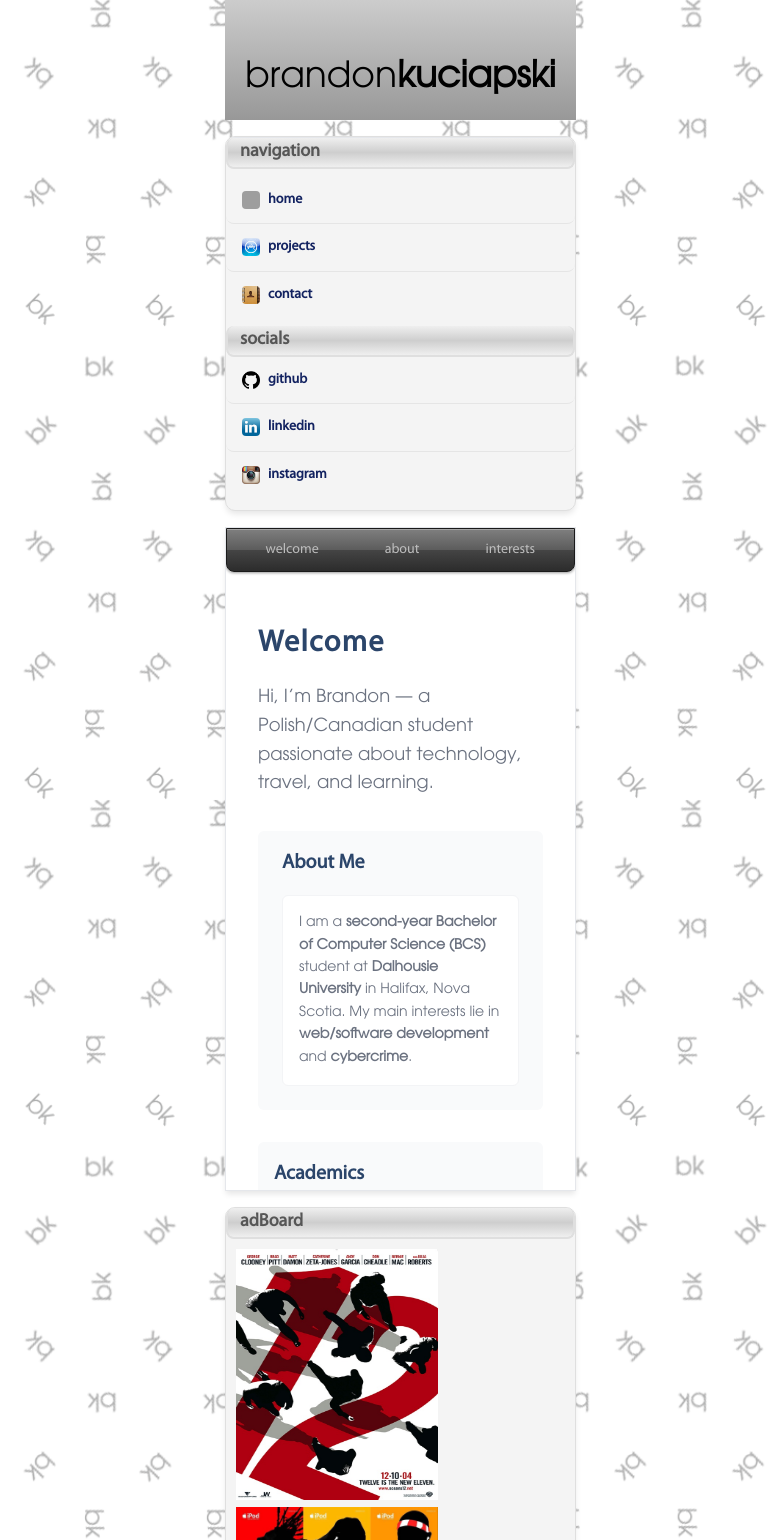
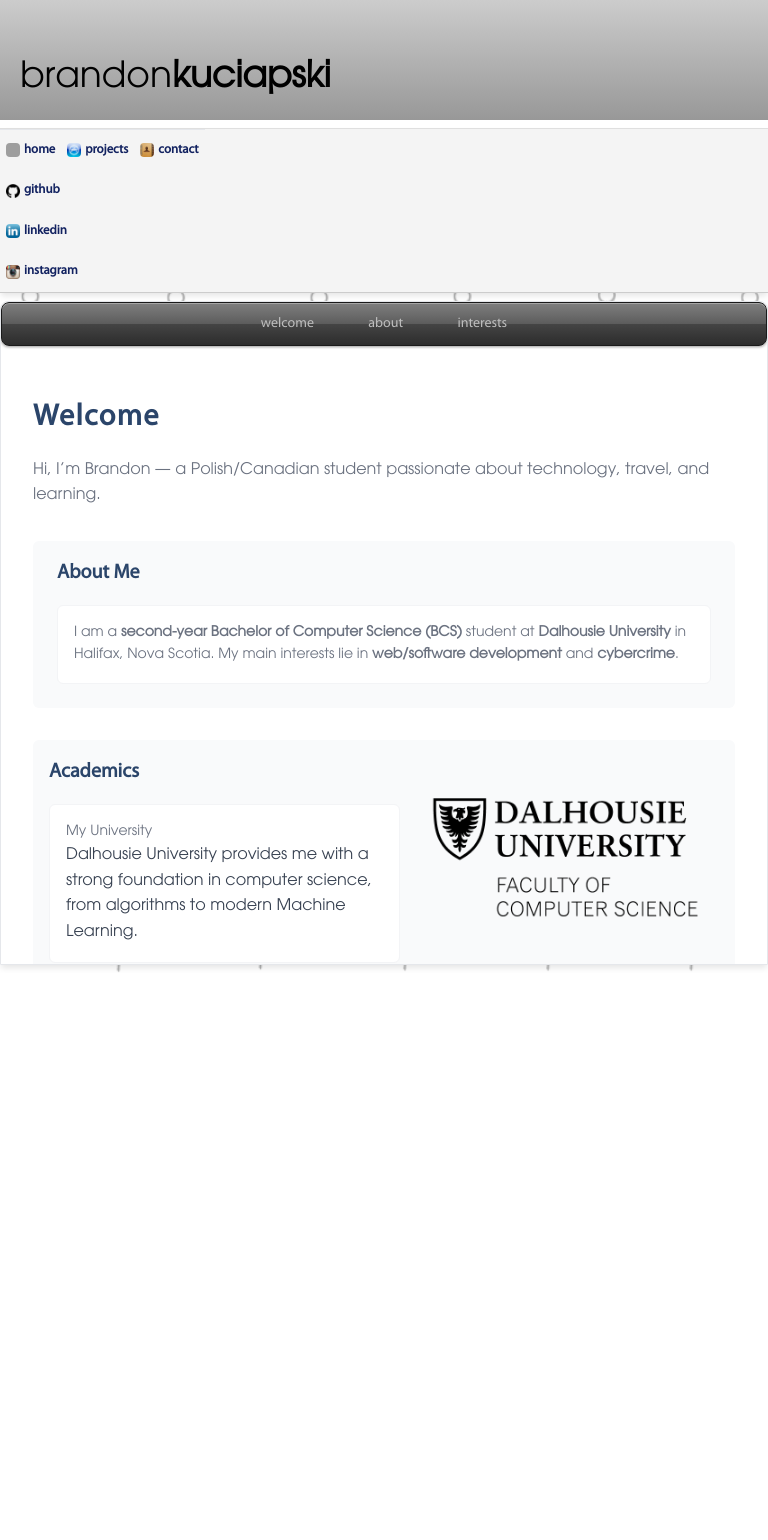
Before and after one commit to Huzarzy1/huzarzycom, a React (Create React App) app: page / in a window 768 px wide. Shown: the top 1540 px of the page. After the commit the page ends 973 px from the top, so only its background shows below. Built offline with nearby package versions, Linux system fonts and the light colour scheme; grey boxes are pictures that could not be loaded.

Commit message:
fix responsive view

```diff
--- a/package.json
+++ b/package.json
@@ -15,7 +15,7 @@
     "web-vitals": "^4.2.4"
   },
   "scripts": {
-    "start": "set PORT=2006 && react-scripts start",
+    "start": "set \"HOST=0.0.0.0\" && set PORT=2006 && react-scripts start",
     "predeploy": "npm run build",
     "deploy": "gh-pages -d build",
     "build": "react-scripts build",
--- a/src/styles/Adboard.css
+++ b/src/styles/Adboard.css
@@ -12,13 +12,12 @@
   border-radius: 10px;
   border: 1px solid #dfdfdf;
   box-shadow: 0 4px 6px -1px rgba(0, 0, 0, 0.1);
-  height: calc(100vh - 220px);
+  height: calc(100vh - 300px);
   overflow: hidden;
 }
 
 .adboard-content {
   /* padding: 24px; */
-  height: 100%;
   overflow-y: auto;
 }
 
--- a/src/styles/App.css
+++ b/src/styles/App.css
@@ -1,24 +1,4 @@
-.app-layout {
-  display: grid;
-  grid-template-columns: 224px 1fr 224px;
-  grid-template-rows: auto 1fr;
-  grid-template-areas:
-    "header header header"
-    "navbar main adboard";
-  min-height: 100vh;
-  gap: 16px;
-  padding-bottom: 0px;
-  padding-top: 0px;
-  padding-left: 225px;
-  padding-right: 225px;
-  position: relative;
-  z-index: 1;
-  background-image: url('../assets/bk-bg2.png');
-  background-size: cover;
-  background-position: center;
-  background-attachment: fixed;
-}
-
+/* GLOBAL RESETS */
 * {
   margin: 0;
   padding: 0;
@@ -34,3 +14,105 @@
 body::-webkit-scrollbar {
   display: none;
 }
+
+/* ===========================
+   DESKTOP LAYOUT (default)
+   =========================== */
+.app-layout {
+  display: grid;
+  grid-template-columns: 224px 1fr 224px;
+  grid-template-rows: auto 1fr;
+  grid-template-areas:
+    "header header header"
+    "navbar main adboard";
+
+  min-height: 100vh;
+
+  gap: 16px;
+  padding: 0 225px;
+
+  background-image: url('../assets/bk-bg2.png');
+  background-size: cover;
+  background-position: center;
+  background-attachment: fixed;
+
+  position: relative;
+  z-index: 1;
+}
+
+/* ===========================
+   WIDE DESKTOP (>= 1600px)
+   Replaces your 1920x1080 duplicates
+   =========================== */
+@media (min-width: 1600px) {
+  .app-layout {
+    padding-left: 325px;
+    padding-right: 325px;
+  }
+}
+
+/* ===========================
+   TABLET LAYOUT (< 1024px)
+   =========================== */
+@media (max-width: 1024px) {
+  .app-layout {
+    padding: 0 32px;
+    grid-template-columns: 180px 1fr 180px;
+  }
+}
+
+/* ===========================
+   MOBILE LAYOUT (< 768px)
+   =========================== */
+@media (max-width: 768px) {
+  .app-layout {
+    /* Stack layout for mobile */
+    grid-template-columns: 1fr;
+    grid-template-rows: auto auto 1fr;
+
+    grid-template-areas:
+      "header"
+      "navbar"
+      "main";
+
+    gap: 8px;
+
+    padding: 0; /* Mobile uses full width */
+    background-attachment: scroll;
+  }
+
+  /* Hide adboard completely */
+  .adboard {
+    display: none !important;
+  }
+
+  /* Navbar becomes top horizontal bar */
+  .navbar {
+    grid-area: navbar;
+    width: 100%;
+    height: auto;
+
+    display: flex;
+    flex-direction: row;
+    align-items: center;
+    justify-content: space-around;
+
+    padding: 8px 0;
+    background: rgba(255, 255, 255, 0.75);
+    backdrop-filter: blur(10px);
+
+    border-bottom: 1px solid #ccc;
+  }
+
+  /* Shrink navbar items */
+  .navbar a,
+  .navbar button {
+    font-size: 0.85rem;
+    padding: 6px 10px;
+  }
+
+  /* Main content should fill width */
+  .main {
+    padding: 8px;
+  }
+}
--- a/src/styles/Contact.css
+++ b/src/styles/Contact.css
@@ -101,7 +101,7 @@
 }
 
 /* Footer */
-.footer {
+/* .footer {
   height: 84px;
   background: linear-gradient(#f0f0f0, #cfcfcf);
   border-top: 1px solid #bdbdbd;
@@ -118,3 +118,5 @@
 footer p .bold {
   font-weight: bold;
 }
+
+ */
--- a/src/styles/Home.css
+++ b/src/styles/Home.css
@@ -1,31 +1,40 @@
+/* ========================= FONTS ========================= */
 @font-face {
   font-family: 'ITC Avant Garde Gothic';
-  src: local('ITC Avant Garde Gothic Bk'), local('ITC-Avant-Garde-Gothic-Bk'),
-      url('../fonts/ITCAvantGardeStd-Bk.woff2') format('woff2'),
-      url('../fonts/ITCAvantGardeStd-Bk.woff') format('woff'),
-      url('../fonts/ITCAvantGardeStd-Bk.ttf') format('truetype');
+  src: local('ITC Avant Garde Gothic Bk'),
+       local('ITC-Avant-Garde-Gothic-Bk'),
+       url('../fonts/ITCAvantGardeStd-Bk.woff2') format('woff2'),
+       url('../fonts/ITCAvantGardeStd-Bk.woff') format('woff'),
+       url('../fonts/ITCAvantGardeStd-Bk.ttf') format('truetype');
   font-weight: normal;
   font-style: normal;
 }
 
 @font-face {
   font-family: 'Myriad Pro Regular';
+  src: local('Myriad Pro Regular'),
+       url('../fonts/MYRIADPRO-REGULAR.OTF') format('opentype');
+  font-weight: normal;
   font-style: normal;
-  font-weight: normal;
-  src: local('Myriad Pro Regular'), url('../fonts/MYRIADPRO-REGULAR.OTF') format('opentype');
 }
 
+/* ========================= LAYOUT ========================= */
 .main-content {
   grid-area: main;
   background: white;
   border: 1px solid #e5e7eb;
   box-shadow: 0 4px 6px -1px rgba(0, 0, 0, 0.1);
+  border-radius: 8px 8px 0 0;
   height: calc(100vh - 136px);
   overflow-y: auto;
 }
 
+.main-content::-webkit-scrollbar {
+  display: none;
+}
+
 .page-content {
-  padding: 32px;
+  padding: clamp(16px, 4vw, 32px);
   height: 100%;
   font-family: 'ITC Avant Garde Gothic', sans-serif;
 }
@@ -35,18 +44,17 @@
 }
 
 .page-title {
-  font-size: 1.875rem;
+  font-size: clamp(1.5rem, 3vw, 1.875rem);
   color: #2b456a;
   margin-bottom: 16px;
   letter-spacing: 0.05em;
-  font-family: 'myriad pro regular', sans-serif;
+  font-family: 'Myriad Pro Regular', sans-serif;
   font-weight: bold;
 }
 
 .page-subtitle {
-  font-size: 1.125rem;
+  font-size: clamp(1rem, 2vw, 1.125rem);
   color: #6b7280;
-  font-family: 'ITC Avant Garde Gothic', sans-serif;
 }
 
 .content-sections {
@@ -58,38 +66,31 @@
 .content-section {
   background-color: #f9fafb;
   border-radius: 6px;
-  padding: 24px;
+  padding: clamp(16px, 3vw, 24px);
 }
 
-#academics {
-  display: flex;
-  flex-direction: row;
-  align-items: center;
-  padding: 16px;
-  gap: 8px;
-}
-
-.content-section .section-title {
-  font-size: 1.25rem;
-  color: #2b456a;
-  margin-bottom: 16px;
-  font-family: 'myriad pro regular', sans-serif;
-  font-weight: bold;
-}
-
+/* ================ CONTENT GRID ================ */
 .content-grid {
   display: grid;
   grid-template-columns: 1fr;
   gap: 16px;
   width: 100%;
-  max-width: 400px;
+  max-width: 500px;
 }
 
-.content-card {
+@media (min-width: 768px) {
+  .content-grid {
+    grid-template-columns: repeat(2, 1fr);
+    max-width: 100%;
+  }
+}
+
+.content-card,
+.content-item {
   background: white;
   border: 1px solid #f3f4f6;
   border-radius: 6px;
-  /* padding: 16px; */
+  padding: 16px;
   transition: border-color 0.2s ease;
 }
 
@@ -97,69 +98,60 @@
   border-color: #e5e7eb;
 }
 
-.card-label {
-  font-size: 0.875rem;
-  color: #6b7280;
-  margin-bottom: 8px;
+.card-label,
+.item-description,
+.page-subtitle {
   font-family: 'ITC Avant Garde Gothic', sans-serif;
 }
 
-.card-content {
-  font-weight: 500;
-  color: #1f2937;
-  display: flex;
-  flex-direction: column;
-  font-family: 'ITC Avant Garde Gothic', sans-serif;
-}
-
-.content-list {
-  display: flex;
-  flex-direction: column;
-  gap: 16px;
-}
-
-.content-item {
-  background: white;
-  border: 1px solid #f3f4f6;
-  border-radius: 6px;
-  padding: 16px;
+.card-label,
+.item-description {
+  font-size: 0.875rem;
+  color: #6b7280;
 }
 
 .item-title {
   font-weight: 500;
   color: #1f2937;
   margin-bottom: 8px;
-  font-family: 'ITC Avant Garde Gothic', sans-serif;
 }
 
-.item-description {
-  font-size: 0.875rem;
-  color: #6b7280;
-  font-family: 'ITC Avant Garde Gothic', sans-serif;
+/* ======================= ACADEMICS ROW ======================= */
+#academics {
+  display: flex;
+  flex-direction: column;
+  gap: 12px;
+  padding: 16px;
 }
 
-#fcs-logo {
-  width: 320px;
-  height: 120px;
-  object-fit: contain;
-  margin-left: 0;
+@media (min-width: 768px) {
+  #academics {
+    flex-direction: row;
+    align-items: center;
+  }
 }
 
+/* ======================= IMAGES ======================= */
 .image-placeholder {
   display: flex;
   justify-content: center;
   align-items: center;
-  margin: 0;
-  padding: 0;
+}
+
+#fcs-logo {
+  width: clamp(180px, 40vw, 320px);
+  height: auto;
+  object-fit: contain;
 }
 
 #prague {
-  width: 300px;
-  height: 425px;
+  width: clamp(180px, 40vw, 300px);
+  height: auto;
   border-radius: 6px;
   padding-top: 10px;
 }
 
+/* ======================= FORMS ======================= */
 .contact-form-large {
   display: flex;
   flex-direction: column;
@@ -177,17 +169,6 @@
   color: #1f2937;
 }
 
-.form-input::placeholder,
-.form-textarea::placeholder {
-  color: #6b7280;
-}
-
-.form-input:focus,
-.form-textarea:focus {
-  outline: none;
-  background-color: white;
-}
-
 .form-textarea {
   resize: vertical;
   min-height: 120px;
@@ -203,30 +184,13 @@
   font-weight: 500;
   cursor: pointer;
   transition: background-color 0.2s ease;
-  align-self: flex-start;
 }
 
 .form-button:hover {
   background-color: #d1d5db;
 }
 
-.back-link {
-  color: #3b82f6;
-  text-decoration: none;
-  font-weight: 500;
-  margin-top: 16px;
-  display: inline-block;
-}
-
-.back-link:hover {
-  text-decoration: underline;
-}
-
-.main-content::-webkit-scrollbar {
-  display: none;
-}
-
-/* ================= NAVBAR ================= */
+/* ======================= NAVBAR ======================= */
 .top-navbar {
   position: sticky;
   top: 0;
@@ -240,37 +204,39 @@
     #2c2c2c 100%
   );
   border: 1px solid #1a1a1a;
-  border-bottom-left-radius: 8px;
-  border-bottom-right-radius: 8px;
+  border-radius: 8px;
   display: flex;
   align-items: center;
   justify-content: center;
-  box-shadow: inset 0 1px 0 rgba(255, 255, 255, 0.3),
+  box-shadow:
+    inset 0 1px 0 rgba(255, 255, 255, 0.3),
     0 1px 3px rgba(0, 0, 0, 0.4);
 }
 
 .top-navbar ul {
+  display: flex;
+  gap: clamp(16px, 5vw, 50px);
   list-style: none;
-  margin: 0;
-  padding: 0;
-  display: flex;
-  gap: 50px;
 }
 
 .top-navbar li {
   font-size: 14px;
   font-weight: 500;
-  font-family: 'myriad pro regular', sans-serif;
+  font-family: 'Myriad Pro Regular', sans-serif;
   cursor: pointer;
   padding: 0 8px;
   line-height: 44px;
-  transition: background 0.2s ease, color 0.2s ease;
+  transition: background 0.2s ease;
 }
 
-.top-navbar li a {
+.top-navbar li:hover {
+  background: rgba(255, 255, 255, 0.15);
+  border-radius: 4px;
+}
+
+.top-navbar a {
   color: #bdbdbd;
   text-decoration: none;
-  cursor: pointer;
 }
 
 .nav-logo {
@@ -287,15 +253,9 @@
   margin: 0;
   line-height: 32px;
   text-align: center;
-  color: #818181;
 }
 
-.top-navbar li:hover {
-  background: rgba(255, 255, 255, 0.15);
-  border-radius: 4px;
-}
-
-/* ================= FOOTER ================= */
+/* ======================= FOOTER (UNIFIED) ======================= */
 .footer {
   height: 84px;
   background: linear-gradient(#f0f0f0, #cfcfcf);
@@ -304,22 +264,25 @@
   display: flex;
   align-items: center;
   justify-content: center;
-
-  width: 605px;
-  left: 50%;
-  position: relative;
-  margin-left: -303px;
+  margin: 0 -16px;
 }
 
-footer p .bold {
-  font-weight: bold;
+@media (min-width: 768px) {
+  .footer {
+    margin: 0 -24px;
+  }
+}
+
+@media (min-width: 1280px) {
+  .footer {
+    margin: 0 -40px;
+  }
 }
 
 html {
   scroll-behavior: smooth;
 }
 
-/* Remove duplicate scroll-behavior at the bottom and add scroll margins */
 #welcome, #section1, #section2, #section3, #academics {
   scroll-margin-top: 44px;
   padding-top: 16px;
--- a/src/styles/Navbar.css
+++ b/src/styles/Navbar.css
@@ -1,8 +1,13 @@
+/* =============================
+   FONT IMPORTS
+   ============================= */
+
 @font-face {
   font-family: 'Myriad Pro Regular';
   font-style: normal;
   font-weight: normal;
-  src: local('Myriad Pro Regular'), url('../fonts/MYRIADPRO-REGULAR.OTF') format('opentype');
+  src: local('Myriad Pro Regular'),
+       url('../fonts/MYRIADPRO-REGULAR.OTF') format('opentype');
 }
 
 @font-face {
@@ -15,6 +20,9 @@
   font-style: normal;
 }
 
+/* =============================
+   DESKTOP NAVBAR (default)
+   ============================= */
 
 .Navbar {
   grid-area: navbar;
@@ -22,12 +30,14 @@
   border: 1px solid #dfdfdf;
   border-radius: 10px;
   box-shadow: 0 4px 6px -1px rgba(0, 0, 0, 0.1);
-  height: calc(100vh - 425px);
+  height: calc(100vh - 500px);
   overflow: hidden;
+  display: flex;
+  flex-direction: column;
 }
 
 .navbar-content {
-  height: 100%;
+  flex: 1;
   overflow-y: auto;
 }
 
@@ -36,43 +46,49 @@
   font-weight: bold;
   font-family: 'Myriad Pro Regular', sans-serif;
   color: #565656;
-  padding-left: 12px;
+  padding: 10px 12px;
   border: 2px solid #dfdfdf;
   border-top: none;
   border-radius: 8px;
   background: linear-gradient(#efefef, #cecece, #efefef);
+}
 
-
-}
+/* NAV LINKS */
 
 .nav-links {
   display: flex;
   flex-direction: column;
-  padding-top: 8px;
-  padding-bottom: 8px;
+  padding: 8px 0;
 }
 
-.nav-link, .social-link {
-  display: block;
+.nav-link,
+.social-link {
+  display: flex;
+  align-items: center;
   padding: 12px 16px;
-  color: #131064;
+  color: #122260;
   text-decoration: none;
   font-size: 0.875rem;
-  font-weight: 500;
+  font-weight: bold;
+  font-family: 'Myriad Pro Regular', sans-serif;
   border-radius: 8px;
   transition: all 0.2s ease;
-  /* font-family: 'ITC Avant Garde Gothic', sans-serif; */
-  font-family: 'Myriad Pro Regular', sans-serif;
-  font-weight: bold;
+  border-bottom: 1px solid #e5e5e5;
 }
 
+.nav-link:last-child,
+.social-link:last-child {
+  border-bottom: none;
+}
 
-.nav-link:hover, .social-link:hover {
+.nav-link:hover,
+.social-link:hover {
   color: #1f2937;
   background-color: #f3f4f6;
 }
 
-.nav-link.active, .social-link.active {
+.nav-link.active,
+.social-link.active {
   background-color: #e5e7eb;
   color: #111827;
 }
@@ -88,40 +104,63 @@
   margin-bottom: 16px;
 }
 
+/* ICONS */
 .nav-icon {
-  width: 32px;
-  height: 32px;
-  margin-right: 16px;
-  vertical-align: middle;
+  width: 18px;
+  height: 18px;
+  margin-right: 8px;
   border-radius: 4px;
 }
 
+/* =============================
+   MOBILE NAVBAR (< 768px)
+   ============================= */
+
+@media (max-width: 768px) {
+  .Navbar {
+    height: auto;
+    width: 100%;
+    border-radius: 0;
+    border-left: none;
+    border-right: none;
+    border-bottom: 1px solid #ccc;
+
+    display: flex;
+    flex-direction: row;
+    align-items: center;
+    overflow: visible;
+  }
+
+  .navbar-content {
+    display: flex;
+    flex-direction: row;
+    overflow: hidden;
+    height: auto;
+    width: 100%;
+  }
+
+  /* Navbar title hidden on mobile (optional — tell me if you want it visible!) */
+  .navbar-title {
+    display: none;
+  }
+
+  .nav-links {
+    flex-direction: row;
+    padding: 0;
+    width: 100%;
+    justify-content: space-around;
+  }
 
   .nav-link,
   .social-link {
-  display: flex;
-  align-items: center;
-  padding: 12px 16px;
-  color: #122260;
-  text-decoration: none;
-  font-size: 0.875rem;
-  font-weight: 500;
-  border-radius: 8px;
-  transition: all 0.2s ease;
-  /* font-family: 'ITC Avant Garde Gothic', sans-serif; */
-  font-weight: bold;
-  font-family: 'Myriad Pro Regular', sans-serif;
-  border-bottom: 1px solid #e5e5e5;
-}
-
-.nav-link:last-child,
-.social-link:last-child {
+    padding: 10px 6px;
+    font-size: 0.8rem;
     border-bottom: none;
   }
 
   .nav-icon {
-  width: 18px;
-  height: 18px;
-  margin-right: 8px;
-  vertical-align: middle;
+    width: 14px;
+    height: 14px;
+    margin-right: 4px;
   }
+}
```
Lines whose indentation alone changed are shown as unchanged.
